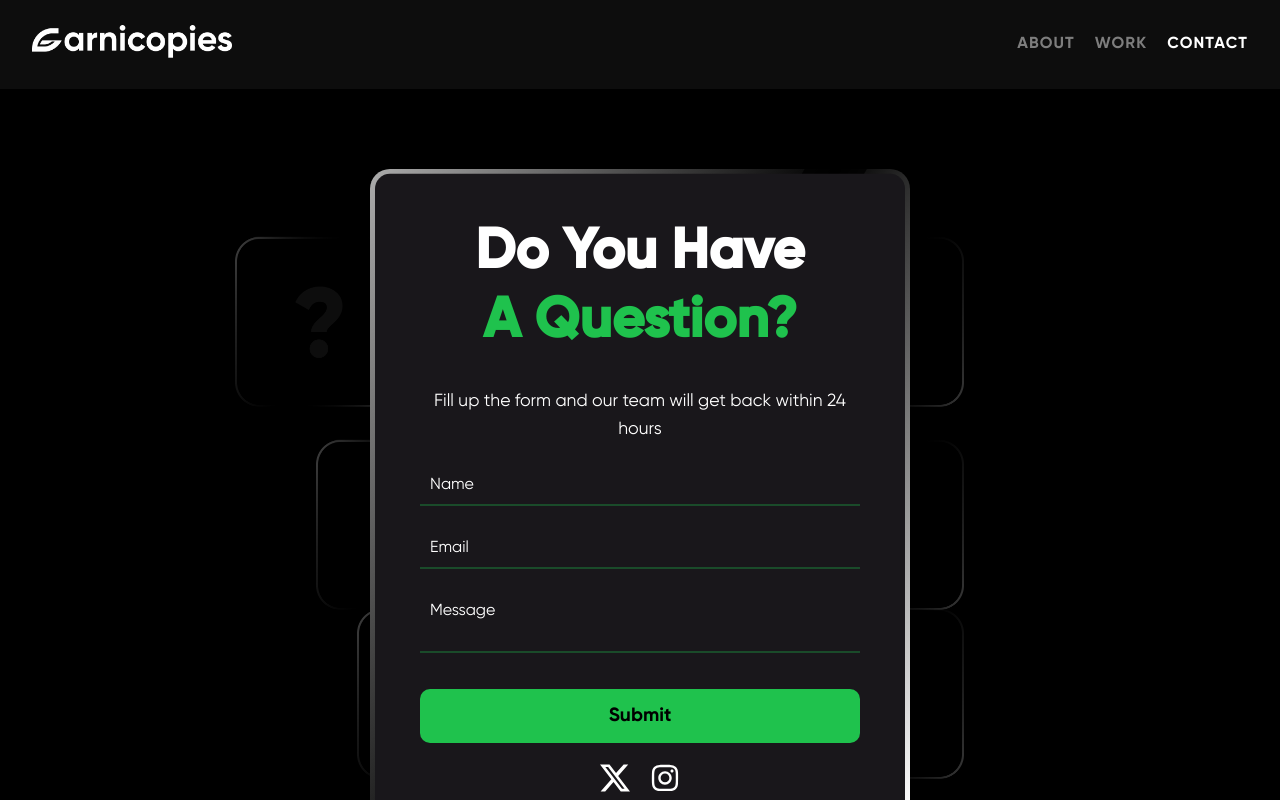
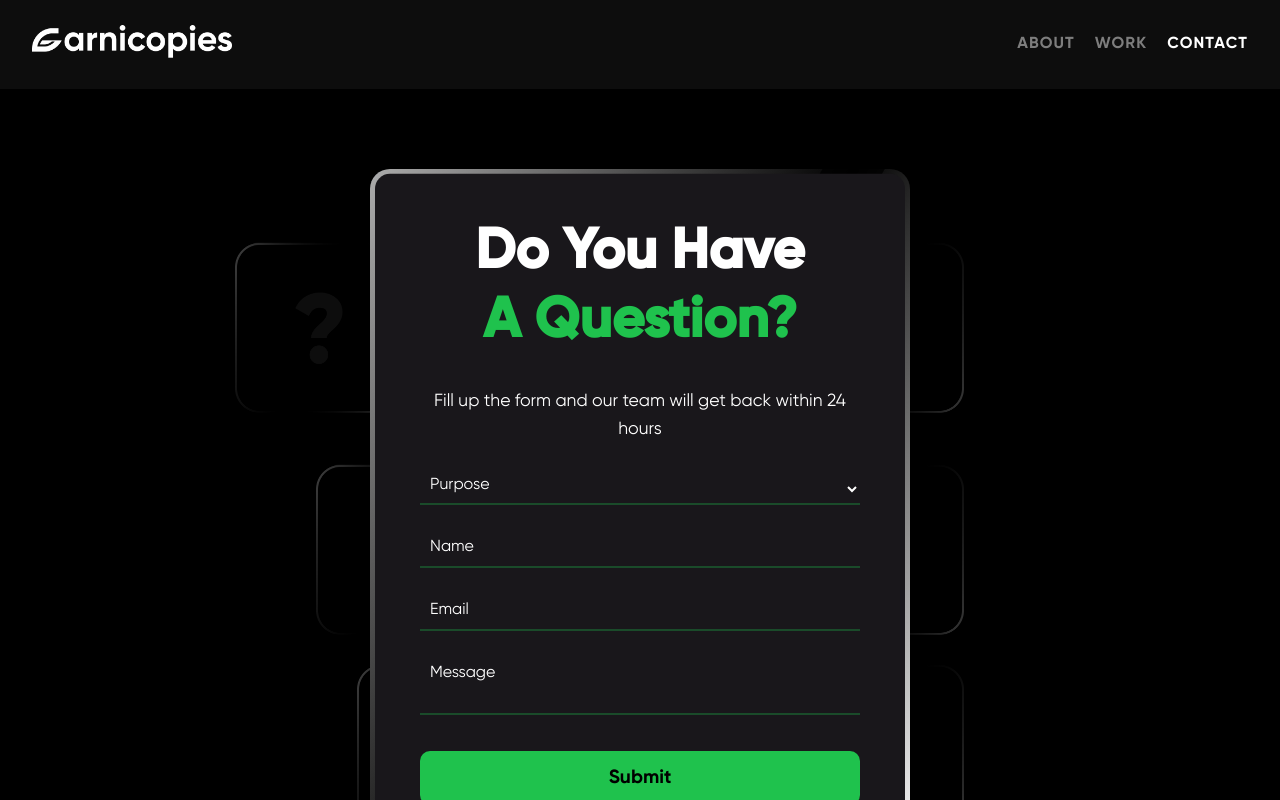
Before and after one commit to OlaoreFouad/garnicopies-frontend, a Next.js app in the folder garnicopes/: page /contact in a window 1280 px wide. Shown: the top 800 px of the page. Built offline with nearby package versions, Linux system fonts and the light colour scheme.

Commit message:
finished contact design

```diff
--- a/garnicopes/app/contact/Contact.tsx
+++ b/garnicopes/app/contact/Contact.tsx
@@ -10,6 +10,11 @@ function Contact() {
   const [email, setEmail] = useState<string>("");
   const [name, setName] = useState<string>("");
   const [message, setMessage] = useState<string>("");
+  const [selectedPurpose, setSelectedPurpose] = useState("");
+
+  const handleChange = (event: ChangeEvent<HTMLInputElement>) => {
+    setSelectedPurpose(event.target.value);
+  };
 
   const onChangeName = (e: ChangeEvent<HTMLInputElement>) => {
     setName(e.target.value);
@@ -46,6 +51,40 @@ function Contact() {
         <h2>Do you have</h2>
         <h2 className="green">a question?</h2>
         <p>Fill up the form and our team will get back within 24 hours</p>
+
+        {/* <div className="inputBox">
+          <input
+            type="text"
+            id="purpose"
+            readOnly
+            onClick={() => console.log("hello")}
+          />
+          <label htmlFor="purpose">Purpose</label>
+        </div>
+
+        <div className="drpodown">
+          <ul></ul>
+        </div> */}
+
+        <div className="inputBox">
+          <select
+            id="purpose"
+            value={selectedPurpose}
+            onChange={handleChange}
+            style={{ width: "100%" }}
+          >
+            <option value="" disabled></option>
+            <option value="question">Question</option>
+            <option value="feedback">Feedback</option>
+            <option value="support">Support</option>
+          </select>
+          <label
+            htmlFor="purpose"
+            className={selectedPurpose.length > 0 ? "active" : ""}
+          >
+            Purpose
+          </label>
+        </div>
 
         <div className="inputBox">
           <input type="text" id="name" onChange={onChangeName} value={name} />
--- a/garnicopes/app/contact/_contact.scss
+++ b/garnicopes/app/contact/_contact.scss
@@ -133,6 +133,31 @@
         left: 0%;
         margin: 3px 10px;
         transition: 0.3s;
+      }
+
+      select + label {
+        // top: 0%;
+      }
+      select {
+        background: #19171b;
+        border: none;
+        outline: none;
+        color: white;
+        font-family: gilroyRegular;
+        font-weight: 400;
+        font-size: 1.09em;
+        width: 100%;
+        box-sizing: border-box;
+        padding: 5px 10px;
+        outline: none;
+        margin: 0px;
+        color: white;
+        border-bottom: 2px solid #1fc24d4d;
+
+        &:focus + label {
+          transform: scale(0.7) translate(-25%, -130%);
+          color: $green;
+        }
       }
 
       input,
--- a/garnicopes/app/landing_page/Portfolio.tsx
+++ b/garnicopes/app/landing_page/Portfolio.tsx
@@ -1,6 +1,8 @@
+"use client";
 import React from "react";
 import Link from "next/link";
 import Image from "next/image";
+import { AnimatePresence, motion } from "framer-motion";
 
 interface Clients {
   tag: string;
@@ -79,7 +81,12 @@ export function Portfolio() {
       <div className="brand__container">
         {data.map((element, index) => {
           return (
-            <div key={index} className="brand">
+            <motion.div
+              initial={{ opacity: 0 }}
+              whileInView={{ opacity: 1 }}
+              key={index}
+              className="brand"
+            >
               <div className="image">
                 <Image
                   src={"/" + element.img + ".png"}
@@ -99,7 +106,7 @@ export function Portfolio() {
                   </Link>
                 </div>
               </div>
-            </div>
+            </motion.div>
           );
         })}
       </div>
--- a/garnicopes/app/layout.tsx
+++ b/garnicopes/app/layout.tsx
@@ -20,6 +20,7 @@ export default function RootLayout({
   return (
     <html lang="en">
       <body
+        suppressHydrationWarning={true}
         className={inter.className}
         style={{
           display: "flex",
--- a/garnicopes/app/styles/styles.css
+++ b/garnicopes/app/styles/styles.css
@@ -255,18 +255,18 @@ footer ul li a:hover {
 }
 .header .scrollImg {
   margin: auto;
-  margin-top: 11em;
+  margin-top: 10em;
   animation: moving 1s ease-in-out infinite;
 }
 @keyframes moving {
   0% {
-    margin-top: 11em;
+    transform: translateY(0px);
   }
   50% {
-    margin-top: 13em;
+    transform: translateY(10px);
   }
   100% {
-    margin-top: 11em;
+    transform: translateY(0px);
   }
 }
 .header__tag {
@@ -299,6 +299,11 @@ footer ul li a:hover {
 @media screen and (max-width: 570px) {
   .header__heading {
     font-size: 3.5em;
+  }
+}
+@media screen and (max-width: 530px) {
+  .header__heading {
+    font-size: 3.2em;
   }
 }
 @media screen and (max-width: 380px) {
@@ -1473,6 +1478,26 @@ footer ul li a:hover {
   margin: 3px 10px;
   transition: 0.3s;
 }
+.contact .brand .inputBox select {
+  background: #19171b;
+  border: none;
+  outline: none;
+  color: white;
+  font-family: gilroyRegular;
+  font-weight: 400;
+  font-size: 1.09em;
+  width: 100%;
+  box-sizing: border-box;
+  padding: 5px 10px;
+  outline: none;
+  margin: 0px;
+  color: white;
+  border-bottom: 2px solid rgba(31, 194, 77, 0.3019607843);
+}
+.contact .brand .inputBox select:focus + label {
+  transform: scale(0.7) translate(-25%, -130%);
+  color: #1fc24d;
+}
 .contact .brand .inputBox input,
 .contact .brand .inputBox textarea {
   font-family: gilroyRegular;
```
Also changed, not shown: garnicopes/app/landing_page/_landing.scss (+12 -4 lines), 1 other file (tests, documents, lock files or other folders).
